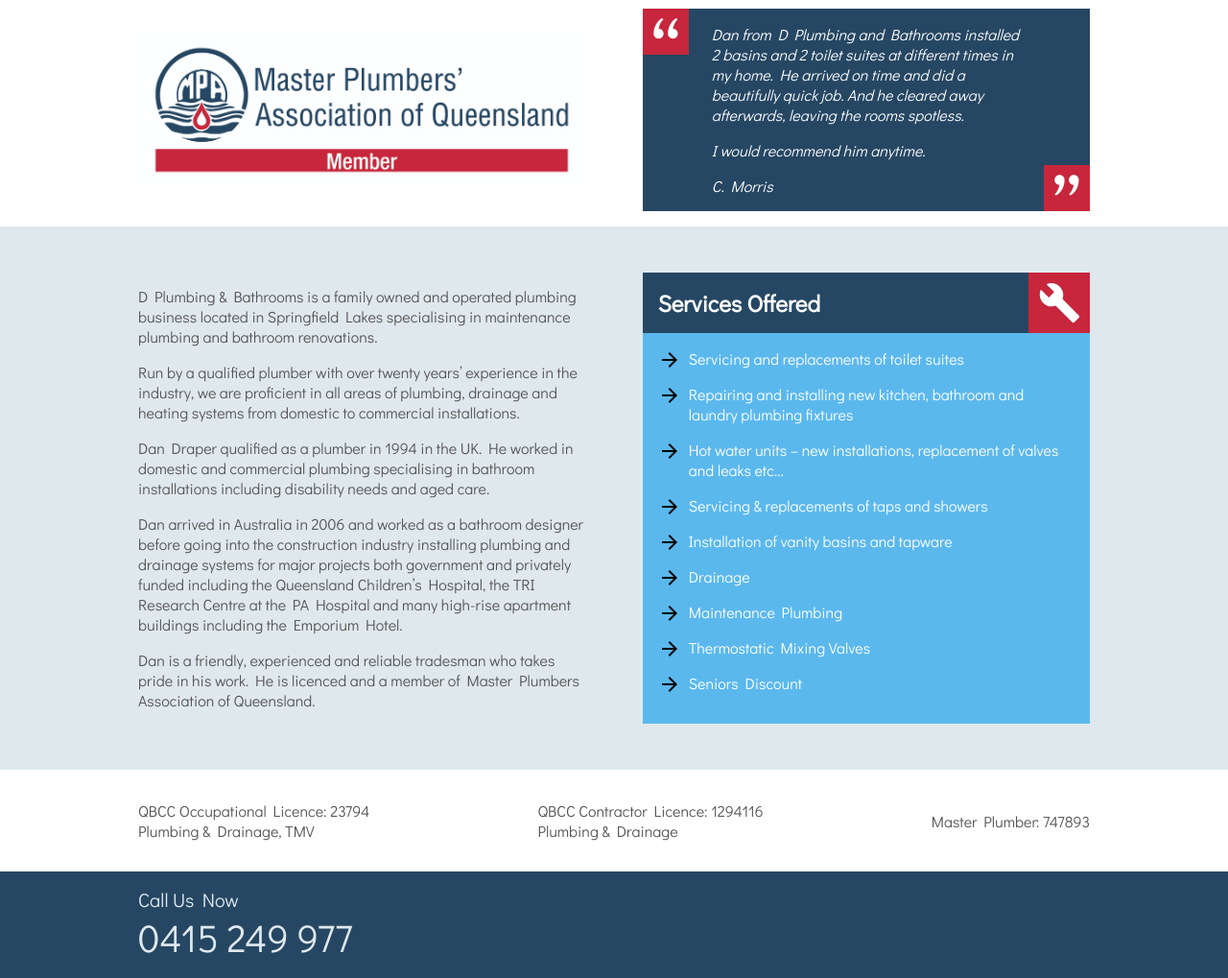
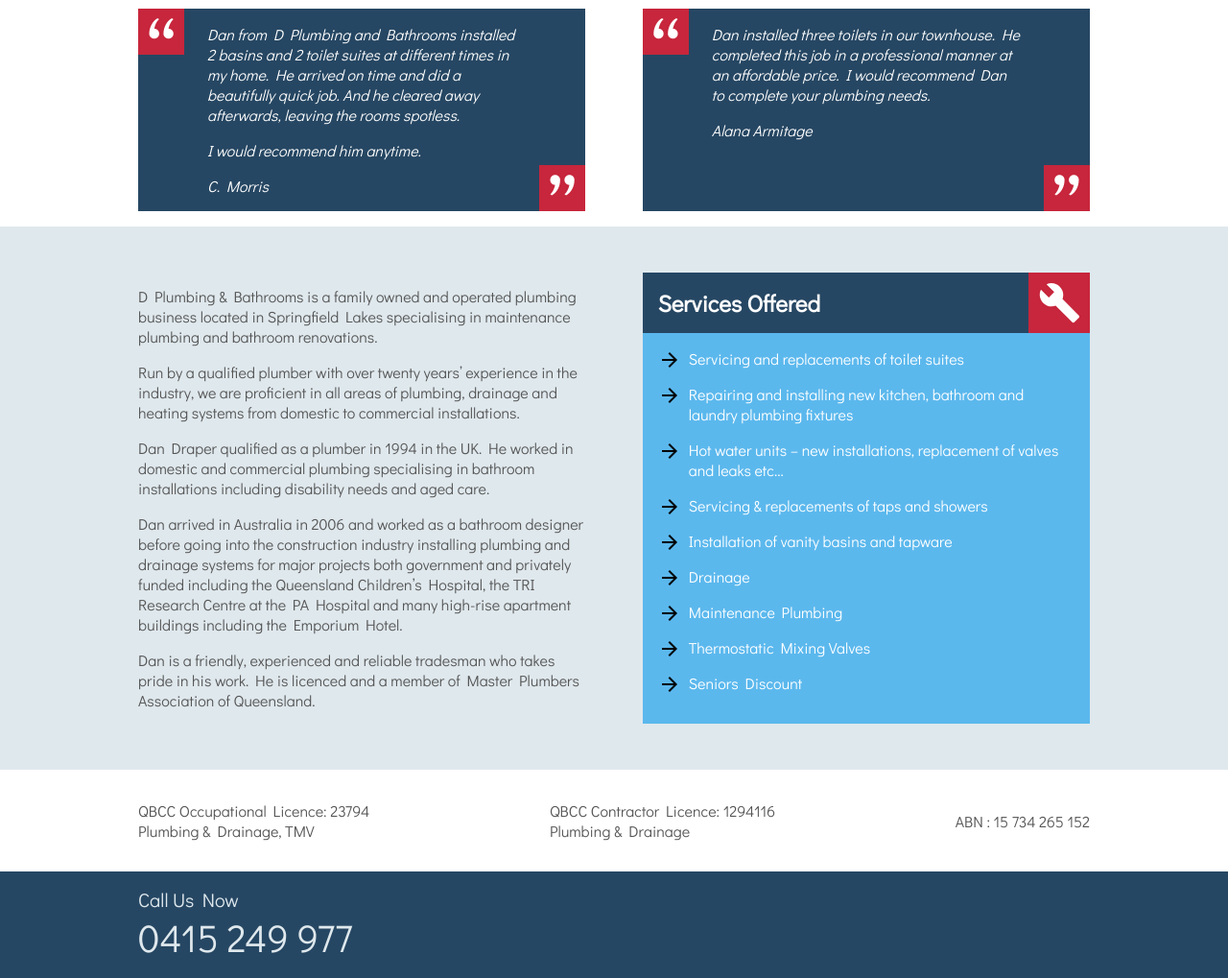
Before and after one commit to whos-joel/dpb, a website built with webpack: page index.html in a window 1280 px wide. Shown: the part 580-1599 px from the top of the page at 96% size. Built offline with Linux system fonts and the light colour scheme.

Commit message:
remove master plumber

```diff
--- a/index.html
+++ b/index.html
@@ -21,7 +21,7 @@
     <header class="main-row">
         <div class="container">
             <a id="logo-link" href="/">
-                <img id="dpb-logo" src="images/dpb-logo-2.svg" title="" alt="logo" />
+                <img id="dpb-logo" src="images/dpb-logo-2.svg?1" title="" alt="logo" />
             </a>
             <a class="tel" href="tel:0415249977">
                 <span>Call Us Now</span>
@@ -71,13 +71,16 @@
     </div>
     <div id="mpaq" class="main-row">
         <div class="container">
-            <img id="dpb-logo" src="images/mpaq-logo.jpg" title="" alt="" />
-            <div id="testimonial">
+            <div class="testimonial">
                 <p>Dan from D Plumbing and Bathrooms installed 2 basins and 2 toilet suites at different times in my
                     home. He arrived on time and did a beautifully quick job. And he cleared away afterwards, leaving
                     the rooms spotless.</p>
                 <p>I would recommend him anytime.</p>
                 <p>C. Morris</p>
+            </div>
+            <div class="testimonial">
+                <p>Dan installed three toilets in our townhouse. He completed this job in a professional manner at an affordable price. I would recommend Dan to complete your plumbing needs.</p>
+                <p>Alana Armitage</p>
             </div>
         </div>
     </div>
@@ -122,7 +125,7 @@
                 <p>QBCC Contractor Licence: 1294116<br>Plumbing & Drainage</p>
             </div>
             <div>
-                <p>Master Plumber: 747893</p>
+                <p>ABN : 15 734 265 152</p>
             </div>
         </div>
     </div>
--- a/styles/mpaq.less
+++ b/styles/mpaq.less
@@ -6,11 +6,12 @@
         justify-content: space-between;
         align-items: center;
         padding: 1rem;
+        align-items: stretch;
         img{
             width: 47%;
             height: auto;
         }
-        #testimonial{
+        .testimonial{
             &::before{
                 content: open-quote;
                 font-size:6rem;
@@ -59,8 +60,12 @@
             img{
                 width: 100%;
             }
-            #testimonial{
+           .testimonial{
                 width: 100%;
+
+            }
+            div:first-child{
+                margin-bottom: 1rem;
             }
         }
     }
```
Also changed, not shown: dist/main.js, 1 other file.
